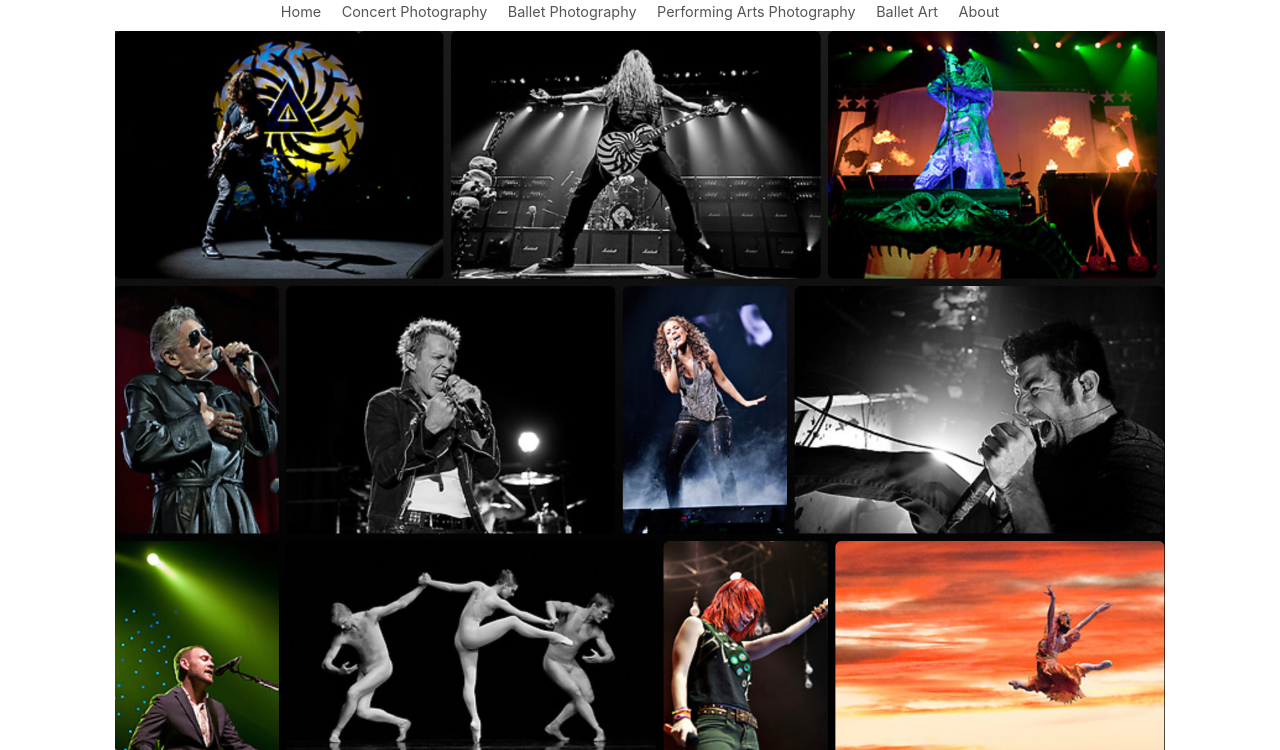
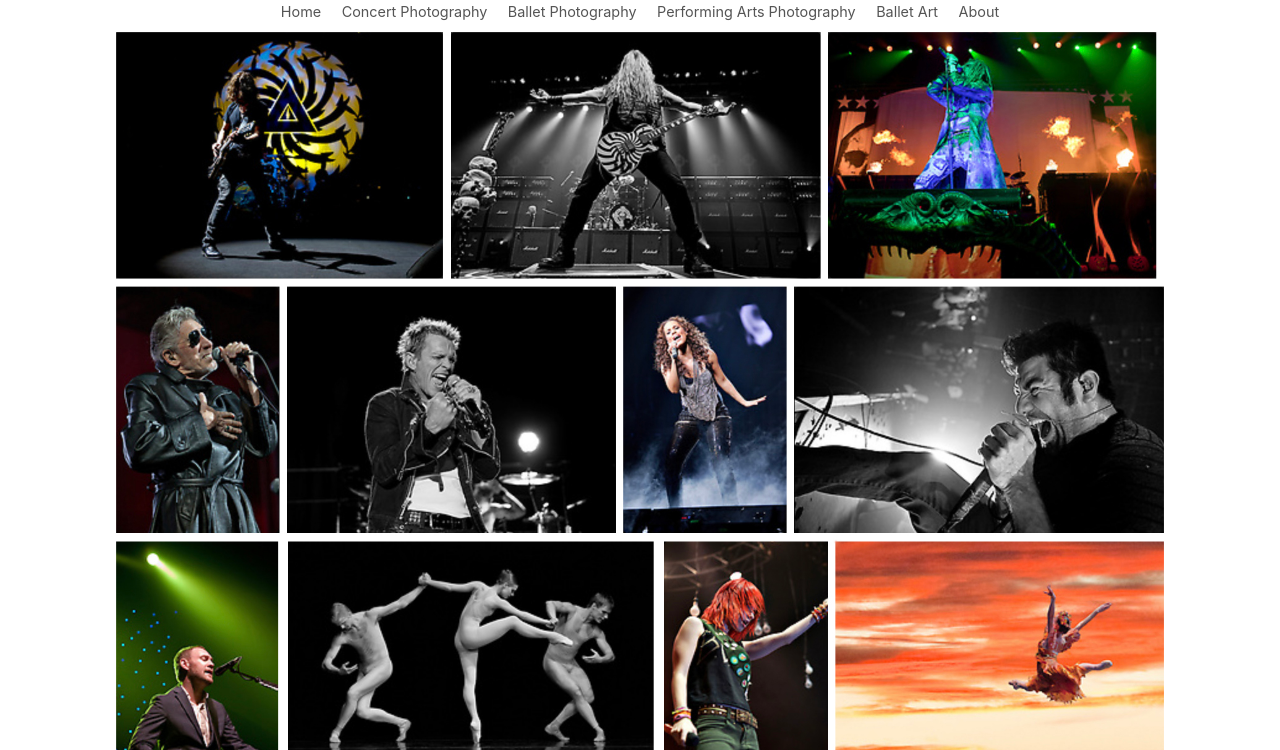
Before and after one commit to KRE8ORZ/jeffresta, a plain HTML site: page sandbox.html in a window 1280 px wide. Shown: the part 50-800 px from the top of the page. Drawn offline with Linux system fonts and the light colour scheme.

Commit message:
Update sandbox.html

```diff
--- a/sandbox.html
+++ b/sandbox.html
@@ -129,7 +129,7 @@ nav a{
 
 <div class="hero-wall">
 
-<img src="landing-page.jpg" alt="Jeff Resta Photography Portfolio">
+<img src="landing-page-white.jpg" alt="Jeff Resta Photography Portfolio">
 
 </div>
 
```
